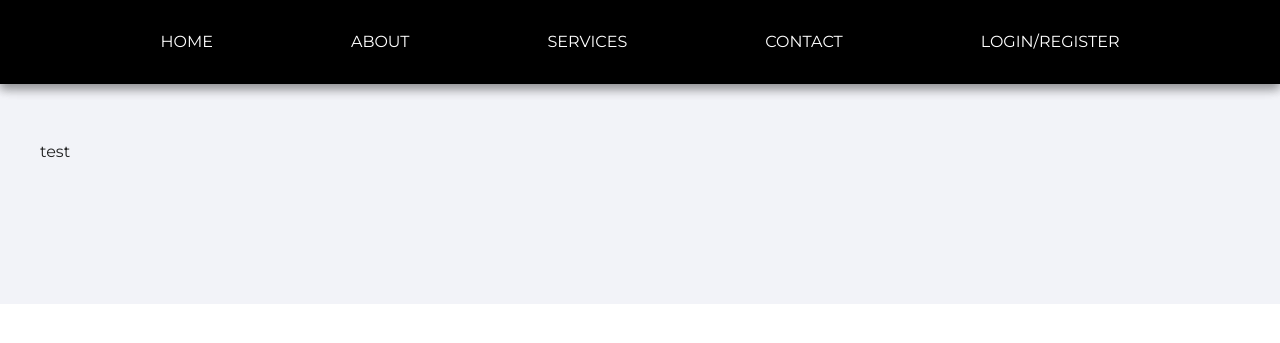
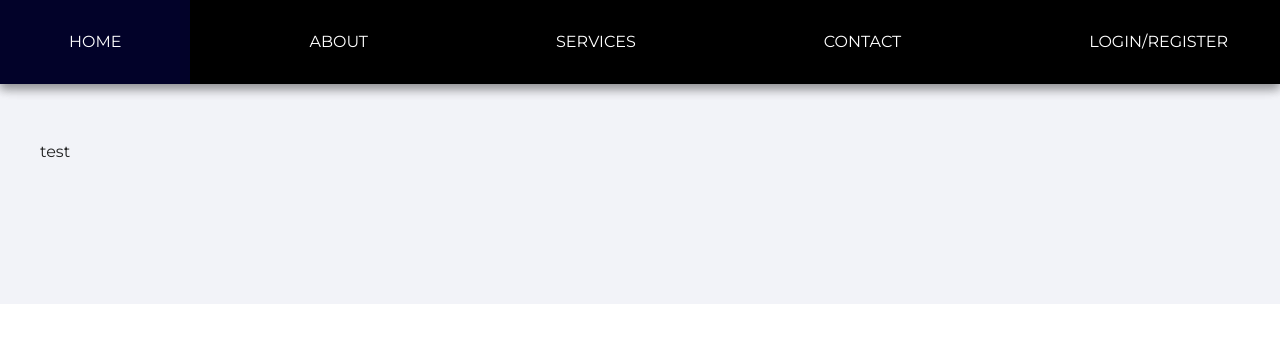
Before and after one commit to MarcDAFrame/AccessibleBrowser, a Flask app: page / in a window 1280 px wide. Shown: the top 343 px of the page. Run offline with Flask 2, Linux system fonts and the light colour scheme; some libraries are stand-ins or nearby versions.

Commit message:
index.html started

```diff
--- a/Server/templates/index.html
+++ b/Server/templates/index.html
@@ -9,17 +9,18 @@
     <link rel="stylesheet" href="https://cdnjs.cloudflare.com/ajax/libs/materialize/0.98.2/css/materialize.min.css">
     <link href="https://fonts.googleapis.com/css?family=Montserrat:300,400,500,600" rel="stylesheet">
     <link rel="stylesheet" href="{{ url_for('static',filename='styles/index.css') }}">
+    <link rel="stylesheet" href="style.css">
 </head>
 
-<body>
+<body class = 'wrapper'>
     <header class="stickyHeader" id="stickyHeader">
         <div class="navbar">
-            <ul>
-                <li><a href="#">Home</a></li>
-                <li><a href="#">About</a></li>
-                <li><a href="#">Services</a></li>
-                <li><a href="#">Contact</a></li>
-                <li><a href="/login">Login/Register</a></li>
+            <ul class='navbarlist'>
+                <li class='home'><a href="#">Home</a></li>
+                <li class='about'><a href="#">About</a></li>
+                <li class='services'><a href="#">Services</a></li>
+                <li class='contact'><a href="#">Contact</a></li>
+                <li class='login'><a href="/login">Login/Register</a></li>
 
             </ul>
         </div>
--- /dev/null
+++ b/Server/templates/style.css
@@ -0,0 +1,58 @@
+
+
+.wrapper {
+
+    display: grid;
+    grid-template-rows: 1fr, 1fr, 1fr, 1fr;
+}
+
+.stickyHeader {
+    background-color: #9090ff;
+}
+
+.navbar {
+}
+a {
+    color: black;
+}
+
+.navbarlist {
+    display: grid;
+    grid-template-columns: 1fr, 1fr, 1fr, 1fr, 1fr;
+    grid-template-rows: auto;
+    grid-column-gap: 50px;
+    text-decoration-color: black;
+    grid-template-areas:
+    "home about services contact login";
+
+}
+
+body {
+    background-image: linear-gradient(white, #9090ff);
+    background-repeat: no-repeat;
+    background-size: auto;
+}
+
+.home {
+    grid-area: home;
+    text-align: center;
+}
+
+.about {
+    grid-area: about;
+    text-align: center;
+}
+
+.services {
+    grid-area: services;
+    text-align: center;
+}
+
+.contact {
+    grid-area: contact;
+    text-align: center;
+}
+.login {
+    grid-area: login;
+    text-align: center;
+}
```
